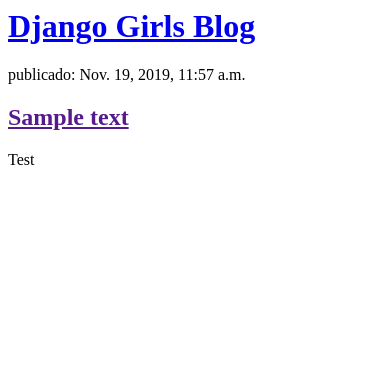
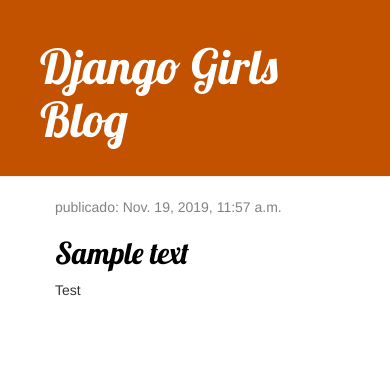
Before and after one commit to l341/my-first-blog, a Django app: page / in a window 390 px wide. Shown: the top 369 px of the page. Run offline with Django 3.2, Linux system fonts and the light colour scheme; data comes from the database, SQL or seed files in the repository; some libraries are stand-ins or nearby versions.

Commit message:
Agregadas vistas y plantilla para el detalle del post del blog así como también CSS para el sitio.

```diff
--- /dev/null
+++ b/blog/static/css/blog.css
@@ -0,0 +1,46 @@
+.page-header {
+    background-color: #C25100;
+    margin-top: 0;
+    padding: 20px 20px 20px 40px;
+}
+
+.page-header h1, .page-header h1 a, .page-header h1 a:visited, .page-header h1 a:active {
+    color: #ffffff;
+    font-size: 36pt;
+    text-decoration: none;
+}
+
+.content {
+    margin-left: 40px;
+}
+
+h1, h2, h3, h4 {
+    font-family: 'Lobster', cursive;
+}
+
+.date {
+    color: #828282;
+}
+
+.save {
+    float: right;
+}
+
+.post-form textarea, .post-form input {
+    width: 100%;
+}
+
+.top-menu, .top-menu:hover, .top-menu:visited {
+    color: #ffffff;
+    float: right;
+    font-size: 26pt;
+    margin-right: 20px;
+}
+
+.post {
+    margin-bottom: 70px;
+}
+
+.post h2 a, .post h2 a:visited {
+    color: #000000;
+}
--- /dev/null
+++ b/blog/templates/blog/base.html
@@ -0,0 +1,23 @@
+{% load static %}
+<html>
+    <head>
+        <title>Django Girls blog</title>
+        <link rel="stylesheet" href="//maxcdn.bootstrapcdn.com/bootstrap/3.2.0/css/bootstrap.min.css">
+        <link rel="stylesheet" href="//maxcdn.bootstrapcdn.com/bootstrap/3.2.0/css/bootstrap-theme.min.css">
+        <link href="//fonts.googleapis.com/css?family=Lobster&subset=latin,latin-ext" rel="stylesheet" type="text/css">
+        <link rel="stylesheet" href="{% static 'css/blog.css' %}">
+    </head>
+    <body>
+        <div class="page-header">
+            <h1><a href="/">Django Girls Blog</a></h1>
+        </div>
+        <div class="content container">
+            <div class="row">
+                <div class="col-md-8">
+                {% block content %}
+                {% endblock %}
+                </div>
+            </div>
+        </div>
+    </body>
+</html>
--- a/blog/templates/blog/post_list.html
+++ b/blog/templates/blog/post_list.html
@@ -1,22 +1,18 @@
 <!-- Esta etiqueta el principio y al final, engloba el contenido de la pagina -->
 
-<html>
-    <head>
-        <title>Django Girls blog</title>
-    </head>
-    <body>
-        <div>
-            <h1><a href="/">Django Girls Blog</a></h1>
-        </div>
+{% extends 'blog/base.html' %}
 
+    {% block content %}
         {% for post in posts %}
-            <div>
-                <p> publicado: {{ post.published_date }}</p>
-                <h2><a href="">{{ post.title }}</a></h2>
+            <div class="post">
+                <div class="date">
+                    <p>publicado: {{ post.published_date }}</p>
+                </div>
+                <h2><a href="{% url 'post_detail' pk=post.pk %}">{{ post.title }}</a></h2>
                 <p>{{ post.text|linebreaksbr }}</p>
             </div>
-{% endfor %}
-    </body>
-</html>
+        {% endfor %}
+    {% endblock %}
+
 
 <!-- Texto comentario -->
--- a/blog/urls.py
+++ b/blog/urls.py
@@ -7,4 +7,5 @@ from . import views
 # name='post_list' ->  nombre de la URL que se utilizara para identificar a la vista
 urlpatterns = [
     path('', views.post_list, name='post_list'),
+    path('post/<int:pk>/', views.post_detail, name='post_detail'),
 ]
--- a/blog/views.py
+++ b/blog/views.py
@@ -3,6 +3,7 @@
 from django.shortcuts import render
 from django.utils import timezone
 from .models import Post
+from django.shortcuts import render, get_object_or_404
 
 # Create your views here.
 
@@ -11,3 +12,8 @@ from .models import Post
 def post_list(request):
     posts = Post.objects.filter(published_date__lte=timezone.now()).order_by('published_date')
     return render(request, 'blog/post_list.html', {'posts': posts})
+
+def post_detail (request, pk):
+    # Si no existe el archivo te lleva a la pagina de error
+    post = get_object_or_404(Post, pk=pk)
+    return render(request, 'blog/post_detail.html', {'post': post})
```
Also changed, not shown: blog/templates/blog/post_detail.html (added, +13 -0 lines).
